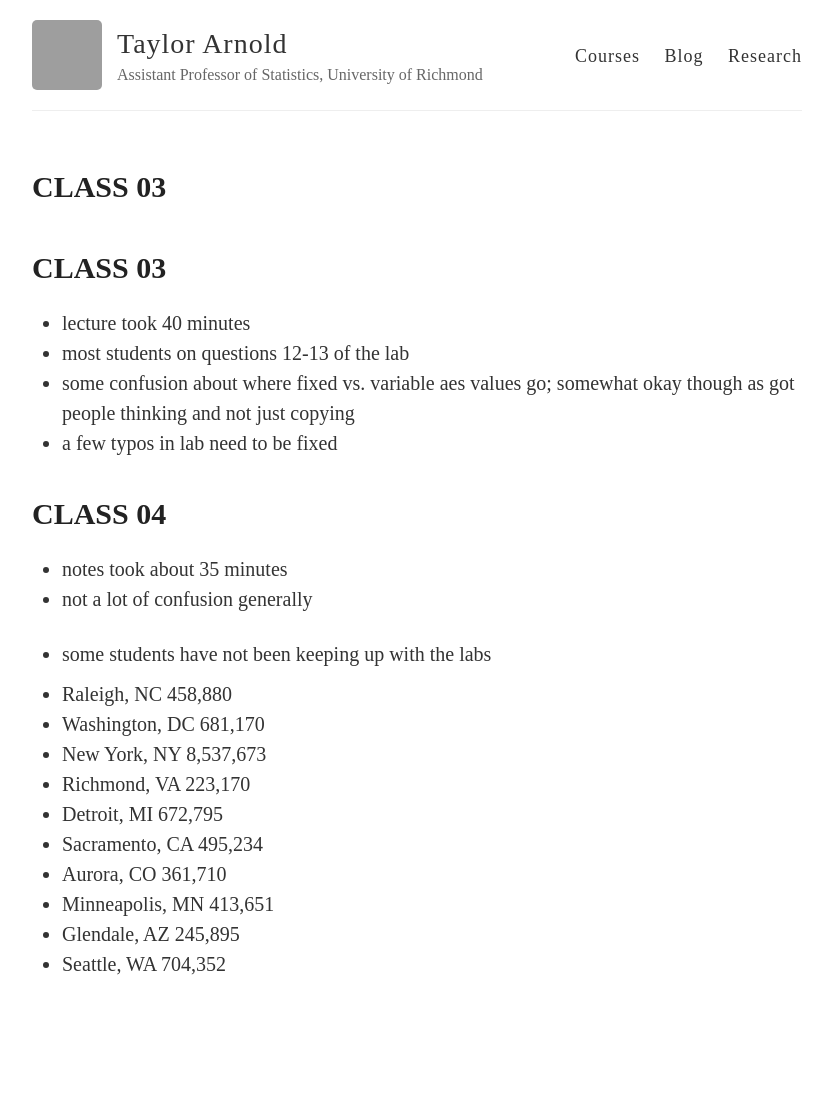
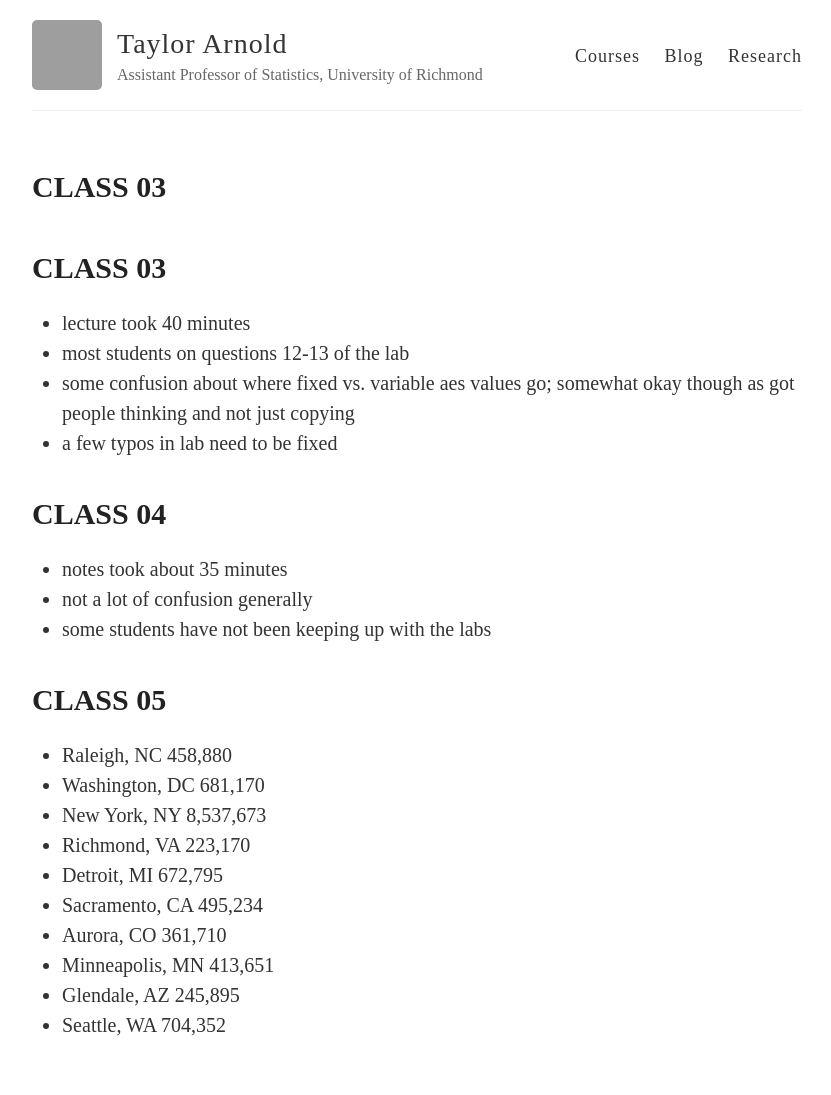
Before and after one commit to statsmaths/stat289-f17, a Jekyll site: the page built from class_notes.md, in a window 1280 px wide. Shown: the whole page, without its empty margins (223-1054 px from the left). Built offline with Jekyll 4.4.1, drawn with Linux system fonts in a browser that asks for light colours; our own code applies the rules of GitHub Pages for plain Markdown files; before the commit the page ends 1034 px from its top, so only the background shows below that; grey boxes are pictures that could not be loaded.

Commit message:
change notes

```diff
--- a/class_notes.md
+++ b/class_notes.md
@@ -13,7 +13,7 @@ and not just copying
 - not a lot of confusion generally
 - some students have not been keeping up with the labs
 
-
+# CLASS 05
 
 - Raleigh, NC        458,880
 - Washington, DC     681,170
```
